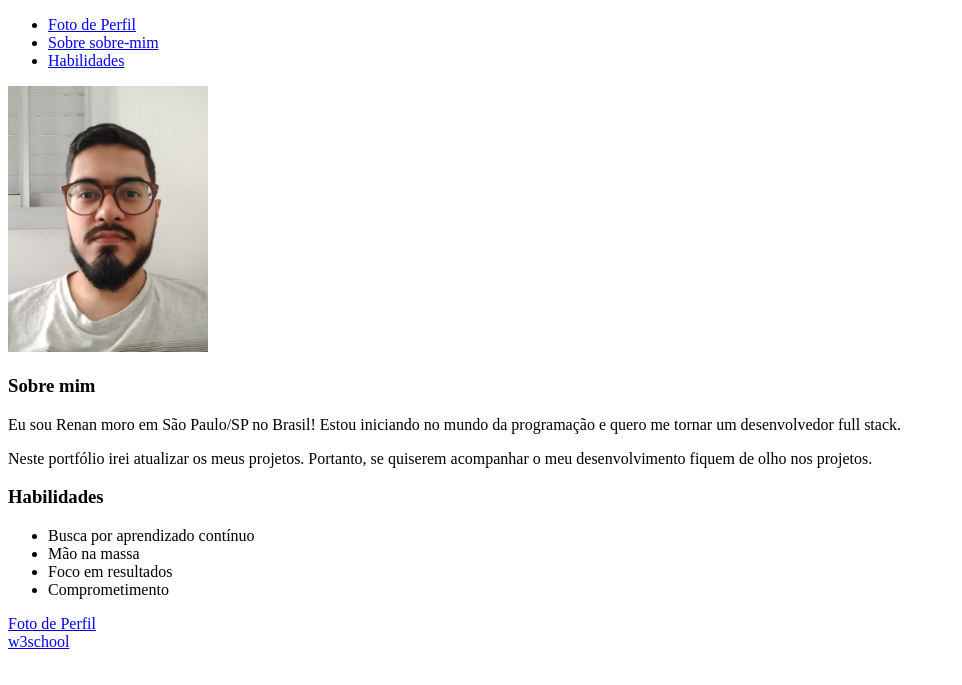
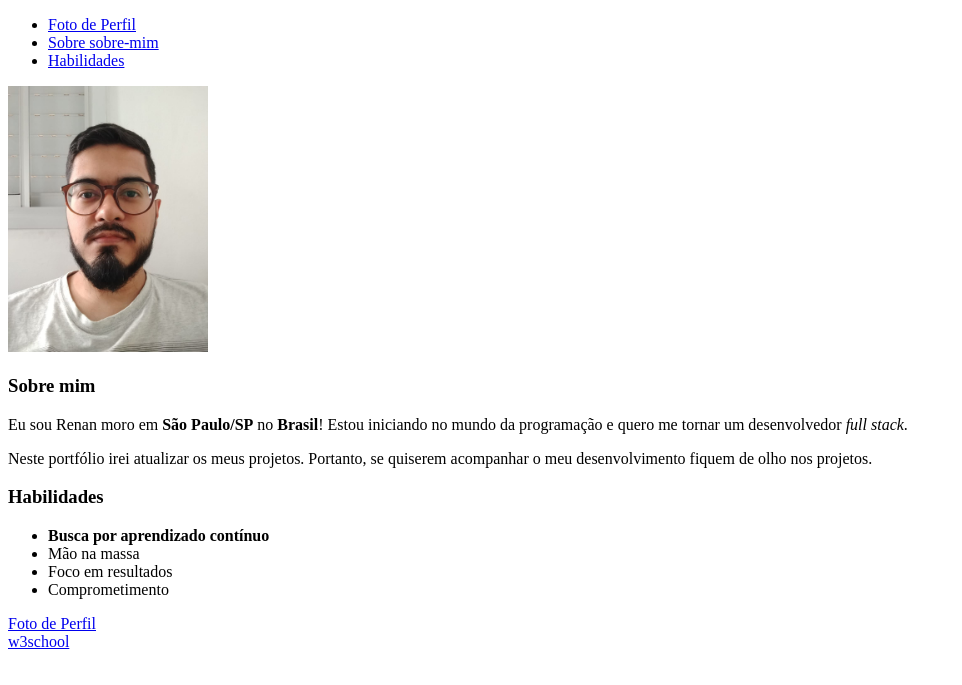
Before and after one commit to renanmarquesgarcia/renanmarquesgarcia.github.io, a plain HTML site: page index.html in a window 1280 px wide. Shown: the part 105-790 px from the top of the page, without its empty margins (0-962 px from the left). Drawn offline with Linux system fonts and the light colour scheme.

Commit message:
Destaca com negrito e itálico partes dos textos

```diff
--- a/index.html
+++ b/index.html
@@ -19,12 +19,12 @@
     <img src="foto-portfolio.jpeg" alt="Foto de perfil com fundo neutro" width="200px" id="foto-de-perfil">
 
     <h3 id="sobre-mim">Sobre mim</h3>
-    <p>Eu sou Renan moro em São Paulo/SP no Brasil! Estou iniciando no mundo da programação e quero me tornar um desenvolvedor full stack.</p>
+    <p>Eu sou Renan moro em <strong>São Paulo/SP</strong> no <strong>Brasil</strong>! Estou iniciando no mundo da programação e quero me tornar um desenvolvedor <em>full stack</em>.</p>
     <p>Neste portfólio irei atualizar os meus projetos. Portanto, se quiserem acompanhar o meu desenvolvimento fiquem de olho nos projetos.</p>
 
     <h3 id="habilidades">Habilidades</h3>
         <ul>
-            <li>Busca por aprendizado contínuo</li>
+            <li><strong>Busca por aprendizado contínuo</strong></li>
             <li>Mão na massa</li>
             <li>Foco em resultados</li>
             <li>Comprometimento</li>
@@ -33,8 +33,5 @@
         <a href="#foto-de-perfil">Foto de Perfil</a>
         <br>
         <a href="https://www.w3schools.com/" target="_blank">w3school</a>
-
-
-
 </body>
 </html>
```
